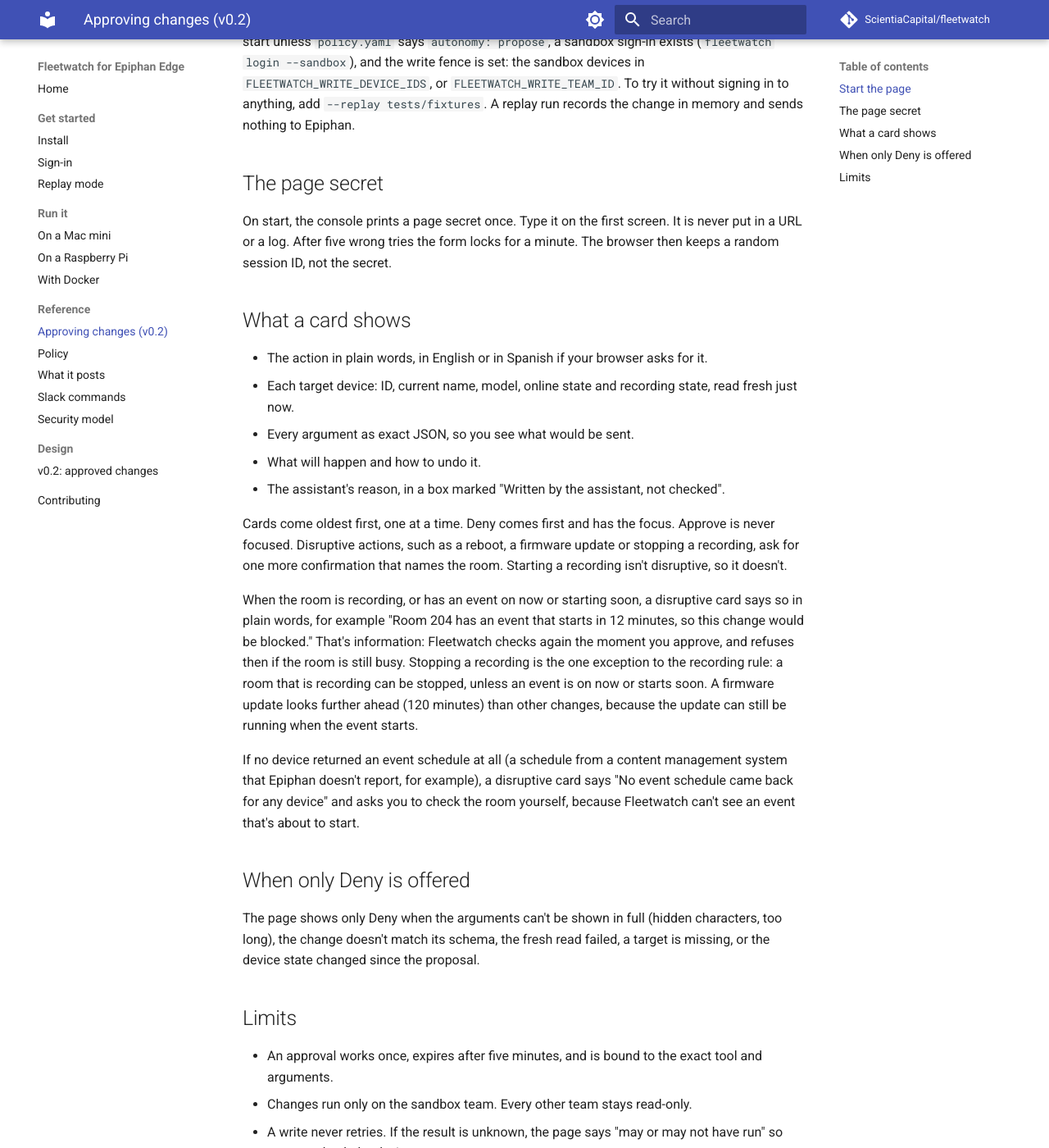
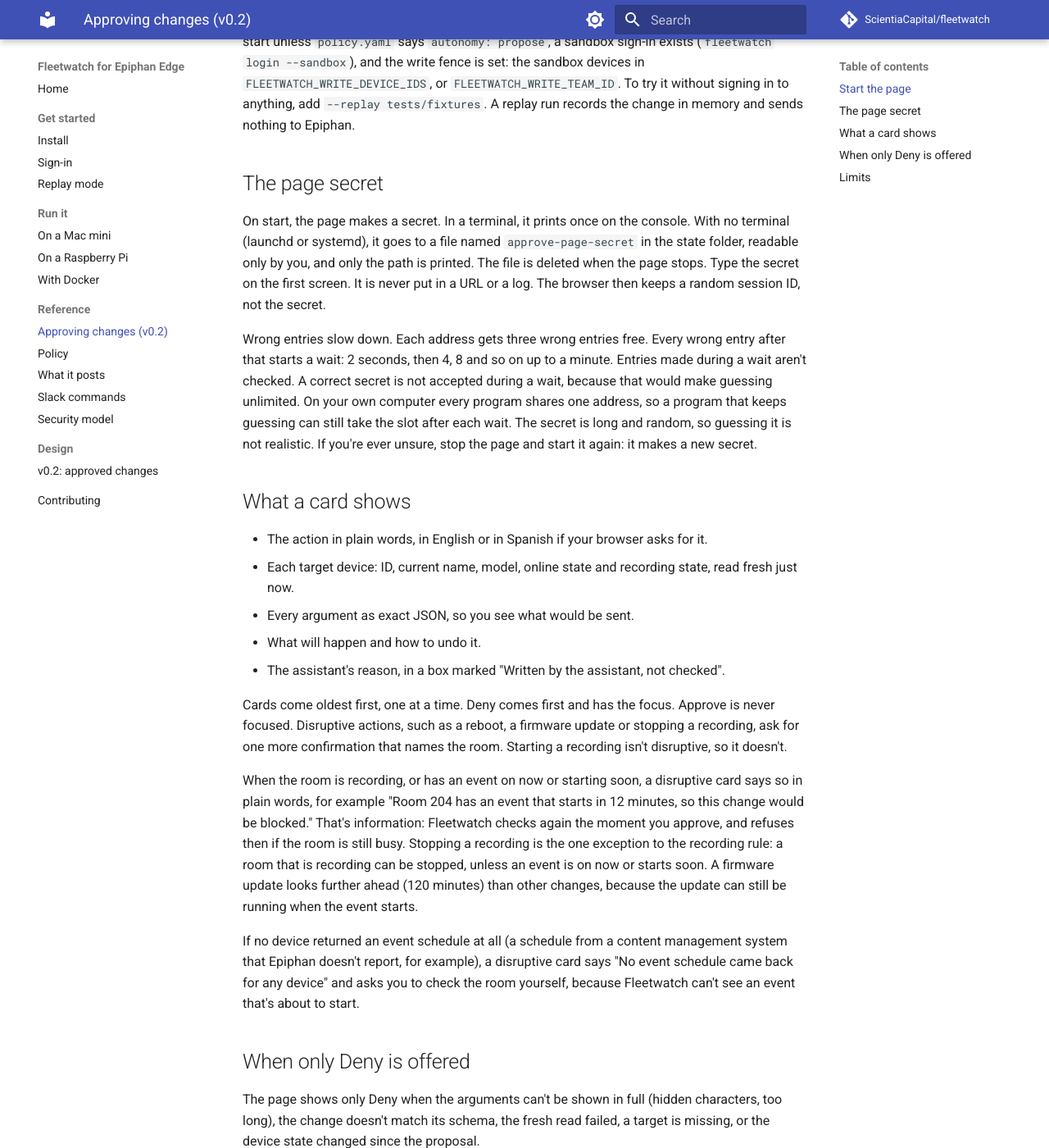
Before and after one commit to ScientiaCapital/fleetwatch, an MkDocs documentation site: the page built from docs/approving-changes.md, in a window 1280 px wide and 1400 px high, scrolled down 490 px. Shown: the whole window at 82% size. Built offline with MkDocs 1.6.1 and Material for MkDocs 9.7.7, drawn with Linux system fonts in a browser that asks for light colours; comment, search, counter and statistics services are not loaded; some of the changed text lies outside the part shown.

Commit message:
docs(approve): describe the lockout, the secret file, the queue and deny all
Co-authored-by: Claude Sonnet 5.5 <noreply@anthropic.com>

```diff
--- a/docs/approving-changes.md
+++ b/docs/approving-changes.md
@@ -21,8 +21,16 @@ sends nothing to Epiphan.
 
 ## The page secret
 
-On start, the console prints a page secret once. Type it on the first screen. It is never put in a URL or a log.
-After five wrong tries the form locks for a minute. The browser then keeps a random session ID, not the secret.
+On start, the page makes a secret. In a terminal, it prints once on the console. With no terminal (launchd or
+systemd), it goes to a file named `approve-page-secret` in the state folder, readable only by you, and only the path
+is printed. The file is deleted when the page stops. Type the secret on the first screen. It is never put in a URL
+or a log. The browser then keeps a random session ID, not the secret.
+
+Wrong entries slow down. Each address gets three wrong entries free. Every wrong entry after that starts a wait: 2
+seconds, then 4, 8 and so on up to a minute. Entries made during a wait aren't checked. A correct secret is not accepted during a wait,
+because that would make guessing unlimited. On your own computer every program shares one address, so a program that
+keeps guessing can still take the slot after each wait. The secret is long and random, so guessing it is not
+realistic. If you're ever unsure, stop the page and start it again: it makes a new secret.
 
 ## What a card shows
 
@@ -56,7 +64,11 @@ match its schema, the fresh read failed, a target is missing, or the device stat
 - An approval works once, expires after five minutes, and is bound to the exact tool and arguments.
 - Changes run only on the sandbox team. Every other team stays read-only.
 - A write never retries. If the result is unknown, the page says "may or may not have run" so you can check the device.
-- After five approvals in one session, the page suggests a break.
+- After five approvals in one session, the page suggests a break. That's a warning, not a limit.
+- At most 3 proposals wait at once and 10 can be made per hour. When the queue is full, the page says "Proposal
+  queue full", and `fleetwatch doctor` shows the counts under "Proposal queue". A proposal a person denied doesn't
+  count toward the hourly 10. After three denials of the same change on the same devices, it's paused for an hour.
+- "Deny all pending" clears the queue in one step. There is no approve-all: every approval is one card, one click.
 - Browsers send cookies to every port on the same host. Don't browse other local web servers, such as a dev server
   on `localhost:3000`, while the approval page is open, and use `127.0.0.1` rather than `localhost`.
 
```
